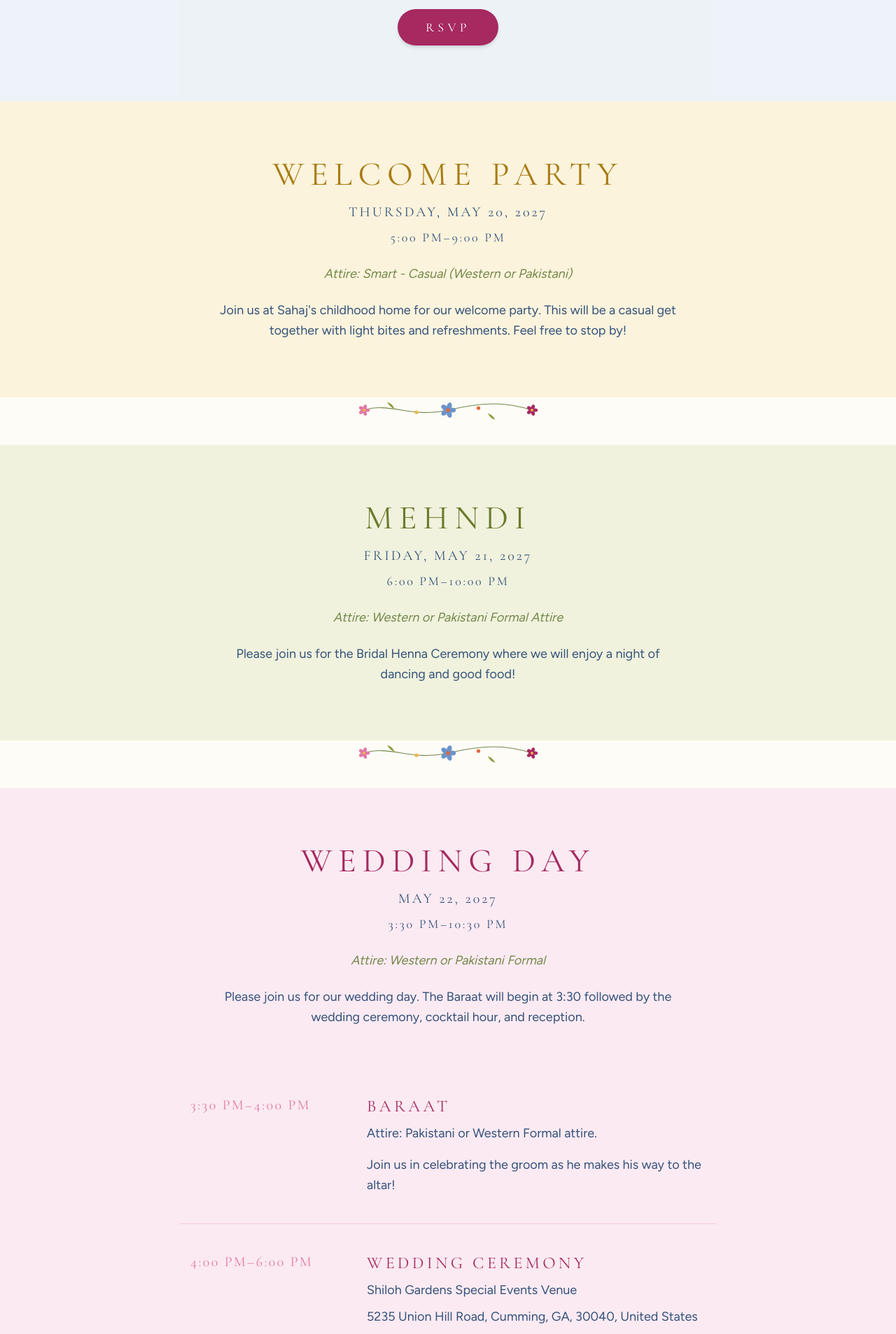
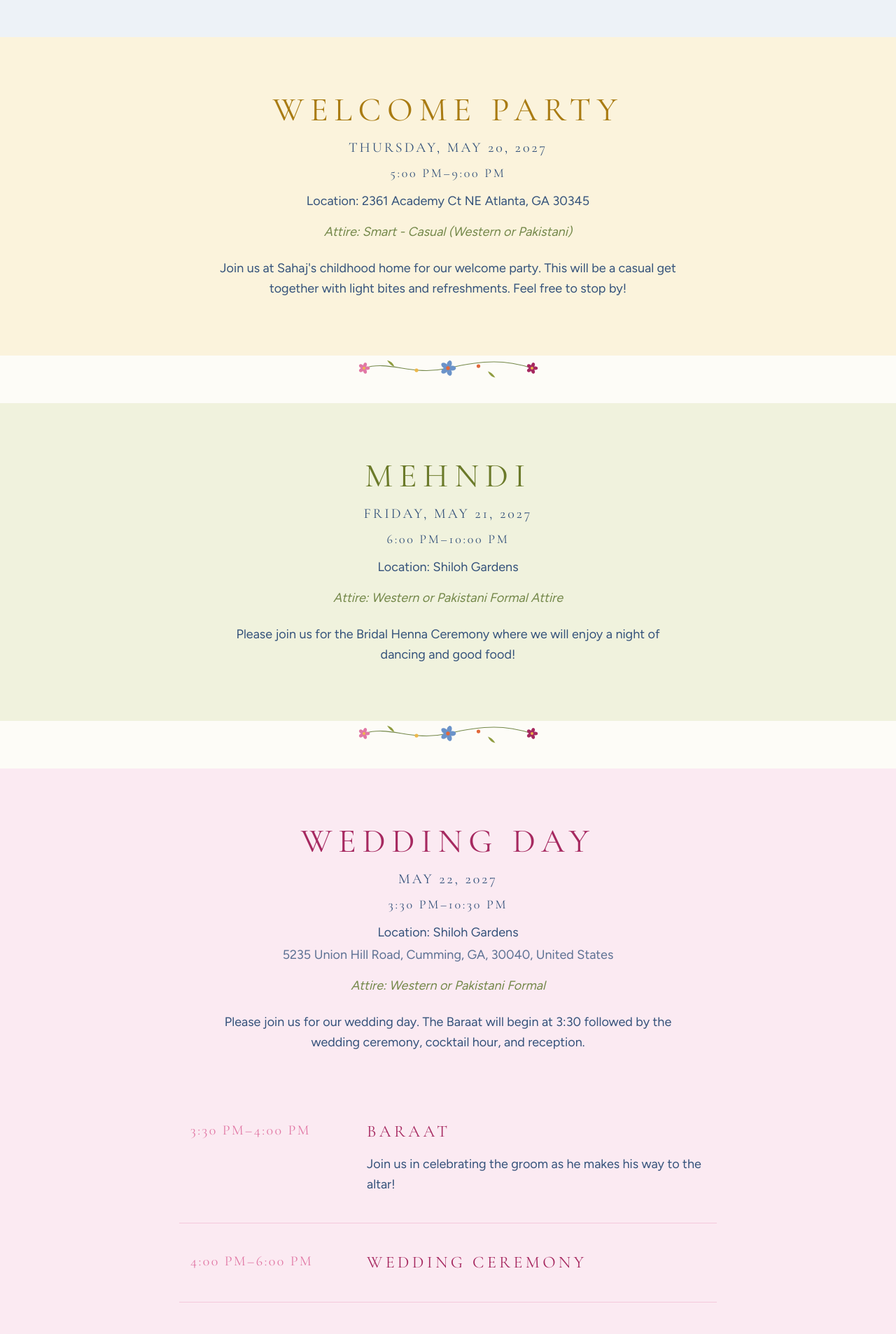
Before and after one commit to eshan-bhimani/Sahaj-Danielle-Wedding, a Next.js app: page / in a window 1280 px wide. Shown: the part 880-2786 px from the top of the page at 70% size. Built offline with nearby package versions, Linux system fonts and the light colour scheme.

Commit message:
facetime requests

```diff
--- a/app/faqs/page.tsx
+++ b/app/faqs/page.tsx
@@ -14,12 +14,12 @@ const faqs = [
   {
     question: "Can I bring people who were not invited?",
     answer:
-      "While we wish that we could have everyone, our venue can only support a small number of people. We ask that you only RSVP for anyone who is able to come and not bring anyone else. We have had to be very selective about who we are able to invite and are very excited to have you there!",
+      "While we wish that we could have everyone, our venue can only support a small number of people. We ask that you only RSVP for anyone who is able to come and not bring anyone else.",
   },
   {
     question: "When is the RSVP deadline?",
     answer:
-      "We ask that you RSVP as soon as possible in order for us to get accurate headcounts. However, the official deadline to RSVP is April 1st.",
+      "For International Guests, we ask that you RSVP by December 31st, 2026. We ask that you RSVP as soon as possible in order for us to get accurate headcounts. However, the official deadline to RSVP is April 1st.",
   },
 ];
 
--- a/app/page.tsx
+++ b/app/page.tsx
@@ -2,32 +2,16 @@ import Link from "next/link";
 import Countdown from "@/components/Countdown";
 import { FloralCorner, FloralDivider } from "@/components/Floral";
 
-const timeline = [
+/* Attire and address live once on the main Wedding Day card above. */
+const timeline: { time: string; name: string; detail?: string }[] = [
   {
     time: "3:30 PM–4:00 PM",
     name: "Baraat",
-    lines: ["Attire: Pakistani or Western Formal attire."],
     detail: "Join us in celebrating the groom as he makes his way to the altar!",
   },
-  {
-    time: "4:00 PM–6:00 PM",
-    name: "Wedding Ceremony",
-    lines: [
-      "Shiloh Gardens Special Events Venue",
-      "5235 Union Hill Road, Cumming, GA, 30040, United States",
-      "Attire: Pakistani or Western Formal Attire",
-    ],
-  },
-  {
-    time: "6:00 PM–7:00 PM",
-    name: "Cocktail Hour",
-    lines: ["Attire: Pakistani or Western Formal"],
-  },
-  {
-    time: "7:00 PM–10:30 PM",
-    name: "Reception",
-    lines: ["Attire: Pakistani or Western Formal"],
-  },
+  { time: "4:00 PM–6:00 PM", name: "Wedding Ceremony" },
+  { time: "6:00 PM–7:00 PM", name: "Cocktail Hour" },
+  { time: "7:00 PM–10:30 PM", name: "Reception" },
 ];
 
 export default function Home() {
@@ -94,14 +78,6 @@ export default function Home() {
             GA
           </p>
         </div>
-        <div className="mt-10 text-center">
-          <Link
-            href="/rsvp"
-            className="inline-block rounded-full bg-magenta px-10 py-3 font-serif text-lg tracking-[0.3em] text-white uppercase shadow-md transition-colors hover:bg-pink"
-          >
-            RSVP
-          </Link>
-        </div>
       </section>
 
       {/* ---------- Welcome Party (yellow) ---------- */}
@@ -116,7 +92,10 @@ export default function Home() {
           <p className="mt-2 font-serif text-lg tracking-[0.15em]">
             5:00 PM&ndash;9:00 PM
           </p>
-          <p className="mt-6 text-lg italic text-leaf">
+          <p className="mt-3 text-lg">
+            Location: 2361 Academy Ct NE Atlanta, GA 30345
+          </p>
+          <p className="mt-4 text-lg italic text-leaf">
             Attire: Smart - Casual (Western or Pakistani)
           </p>
           <p className="mt-6 text-lg leading-relaxed">
@@ -141,7 +120,8 @@ export default function Home() {
           <p className="mt-2 font-serif text-lg tracking-[0.15em]">
             6:00 PM&ndash;10:00 PM
           </p>
-          <p className="mt-6 text-lg italic text-leaf">
+          <p className="mt-3 text-lg">Location: Shiloh Gardens</p>
+          <p className="mt-4 text-lg italic text-leaf">
             Attire: Western or Pakistani Formal Attire
           </p>
           <p className="mt-6 text-lg leading-relaxed">
@@ -165,7 +145,11 @@ export default function Home() {
           <p className="mt-2 font-serif text-lg tracking-[0.15em]">
             3:30 PM&ndash;10:30 PM
           </p>
-          <p className="mt-6 text-lg italic text-leaf">
+          <p className="mt-3 text-lg">Location: Shiloh Gardens</p>
+          <p className="mt-1 text-lg text-ink/80">
+            5235 Union Hill Road, Cumming, GA, 30040, United States
+          </p>
+          <p className="mt-4 text-lg italic text-leaf">
             Attire: Western or Pakistani Formal
           </p>
           <p className="mt-6 text-lg leading-relaxed">
@@ -191,11 +175,6 @@ export default function Home() {
                   <h3 className="font-serif text-2xl tracking-[0.18em] text-magenta uppercase">
                     {item.name}
                   </h3>
-                  {item.lines.map((line) => (
-                    <p key={line} className="mt-2 text-lg leading-relaxed">
-                      {line}
-                    </p>
-                  ))}
                   {item.detail && (
                     <p className="mt-4 text-lg leading-relaxed">{item.detail}</p>
                   )}
--- a/app/photos/page.tsx
+++ b/app/photos/page.tsx
@@ -47,7 +47,7 @@ export default function PhotosPage() {
           From high school sweethearts to forever
         </p>
         <p className="mt-5 text-lg leading-relaxed">
-          Memories from our journey of 10+ years and counting{" "}
+          Memories from our journey together{" "}
           <span aria-hidden="true" className="text-magenta">
             ♥
           </span>
--- a/app/registry/page.tsx
+++ b/app/registry/page.tsx
@@ -1,54 +1,26 @@
 import type { Metadata } from "next";
-import { existsSync } from "node:fs";
-import { join } from "node:path";
 import { FloralCorner, FloralDivider } from "@/components/Floral";
-import RegistryGrid from "@/components/RegistryGrid";
-import { registryItems } from "@/lib/registry";
-import { getPurchaseCounts } from "./actions";
 
 export const metadata: Metadata = {
   title: "Registry — Danielle & Sahaj",
 };
 
-/* Purchase counts must always be fresh — never serve a cached page
- * that shows a bought gift as available. */
-export const dynamic = "force-dynamic";
-
-export default async function RegistryPage() {
-  const initialCounts = await getPurchaseCounts();
-  const photos = Object.fromEntries(
-    registryItems.map((item) => [
-      item.slug,
-      existsSync(join(process.cwd(), "public", "registry", `${item.slug}.jpg`)),
-    ]),
-  );
-
+export default function RegistryPage() {
   return (
-    <section className="relative overflow-hidden px-4 py-16 sm:py-20">
+    <section className="relative overflow-hidden px-4 py-24 text-center sm:py-32">
       <FloralCorner className="left-0 top-0 -translate-x-6 -translate-y-6" />
-
-      <div className="relative mx-auto max-w-6xl">
-        <div className="text-center">
-          <h1 className="font-serif text-5xl tracking-[0.18em] text-blue-deep uppercase sm:text-6xl">
-            Registry
-          </h1>
-          <FloralDivider className="my-8" />
-          <p className="mx-auto max-w-xl text-lg leading-relaxed">
-            Your presence at our wedding is the greatest gift of all. If you
-            wish to celebrate with a gift, we&apos;ve put together a few
-            things for our new home.
-          </p>
-          <p className="mx-auto mt-3 max-w-xl text-ink/70">
-            Bought something? Tap &ldquo;I purchased this&rdquo; on the gift
-            so other guests know it&apos;s taken.
-          </p>
-        </div>
-
-        <RegistryGrid
-          items={registryItems}
-          photos={photos}
-          initialCounts={initialCounts}
-        />
+      <FloralCorner className="bottom-0 right-0 translate-x-6 translate-y-6 rotate-180" />
+      <div className="relative mx-auto max-w-xl">
+        <h1 className="font-serif text-5xl tracking-[0.18em] text-blue-deep uppercase sm:text-6xl">
+          Registry
+        </h1>
+        <FloralDivider className="my-10" />
+        <p className="font-script text-4xl text-magenta sm:text-5xl">
+          Link to Registry Coming Soon
+        </p>
+        <p className="mt-8 text-lg leading-relaxed">
+          Your presence at our wedding is the greatest gift of all.
+        </p>
       </div>
     </section>
   );
--- a/lib/calendar.ts
+++ b/lib/calendar.ts
@@ -17,7 +17,7 @@ export const WEDDING_EVENTS: Record<WeddingEvent["key"], WeddingEvent> = {
     title: "Danielle & Sahaj — Welcome Party",
     startUtc: "20270520T210000Z", // Thu May 20, 2027 5:00 PM EDT
     endUtc: "20270521T010000Z", //                   9:00 PM EDT
-    location: "Cumming, GA, United States",
+    location: "2361 Academy Ct NE, Atlanta, GA 30345",
     description:
       "Welcome party at Sahaj's childhood home. Attire: Smart - Casual (Western or Pakistani).",
   },
@@ -26,7 +26,8 @@ export const WEDDING_EVENTS: Record<WeddingEvent["key"], WeddingEvent> = {
     title: "Danielle & Sahaj — Mehndi",
     startUtc: "20270521T220000Z", // Fri May 21, 2027 6:00 PM EDT
     endUtc: "20270522T020000Z", //                   10:00 PM EDT
-    location: "Cumming, GA, United States",
+    location:
+      "Shiloh Gardens Special Events Venue, 5235 Union Hill Road, Cumming, GA, 30040, United States",
     description:
       "Bridal Henna Ceremony. Attire: Western or Pakistani Formal Attire.",
   },
```
